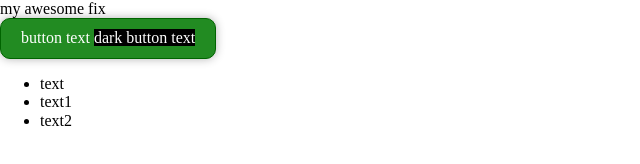
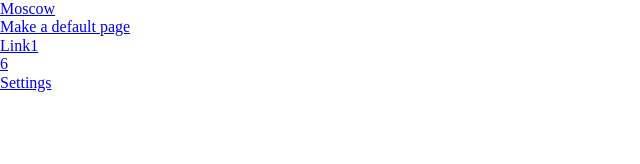
Before and after one commit to maxim1006/webpack-main, a website built with webpack: page src/index.html in a window 1280 px wide. Shown: the whole page, without its empty margins (0-640 px from the left). Built offline with nearby package versions, Linux system fonts and the light colour scheme.

Commit message:
bem structured header

```diff
--- a/src/index.html
+++ b/src/index.html
@@ -9,26 +9,33 @@
 </head>
 <body>
 
-my awesome fix
+<main class="main">
 
-<main class="main">
-<!--  Block: button,  modifier: _accept, element: button__text -->
-    <button class="button _accept">
-        <span class="button__text">button text</span>
-        <span class="button__text _dark">dark button text</span>
-    </button>
+    <header class="header">
+        <div class="header__block">
+            <div class="header__item">
+                <a href="#" class="link _image">Moscow</a>
+            </div>
+            <div class="header__item">
+                <a href="#" class="link _image">Make a default page</a>
+            </div>
+            <div class="header__item">
+                <a href="#" class="link _pale">Link1</a>
+            </div>
+        </div>
 
-    <ul class="list">
-        <li class="list__item">
-            <span class="list__item-text">text</span>
-        </li>
-        <li class="list__item">
-            <span class="list__item-text">text1</span>
-        </li>
-        <li class="list__item">
-            <span class="list__item-text">text2</span>
-        </li>
-    </ul>
+        <div class="header__block _right">
+            <div class="header__item">
+                <a href="#" class="icon-link _collections"></a>
+            </div>
+            <div class="header__item">
+                <a href="#" class="icon-link _notifications">6</a>
+            </div>
+            <div class="header__item">
+                <a href="#" class="link">Settings</a>
+            </div>
+        </div>
+    </header>
 
 </main>
 
```
